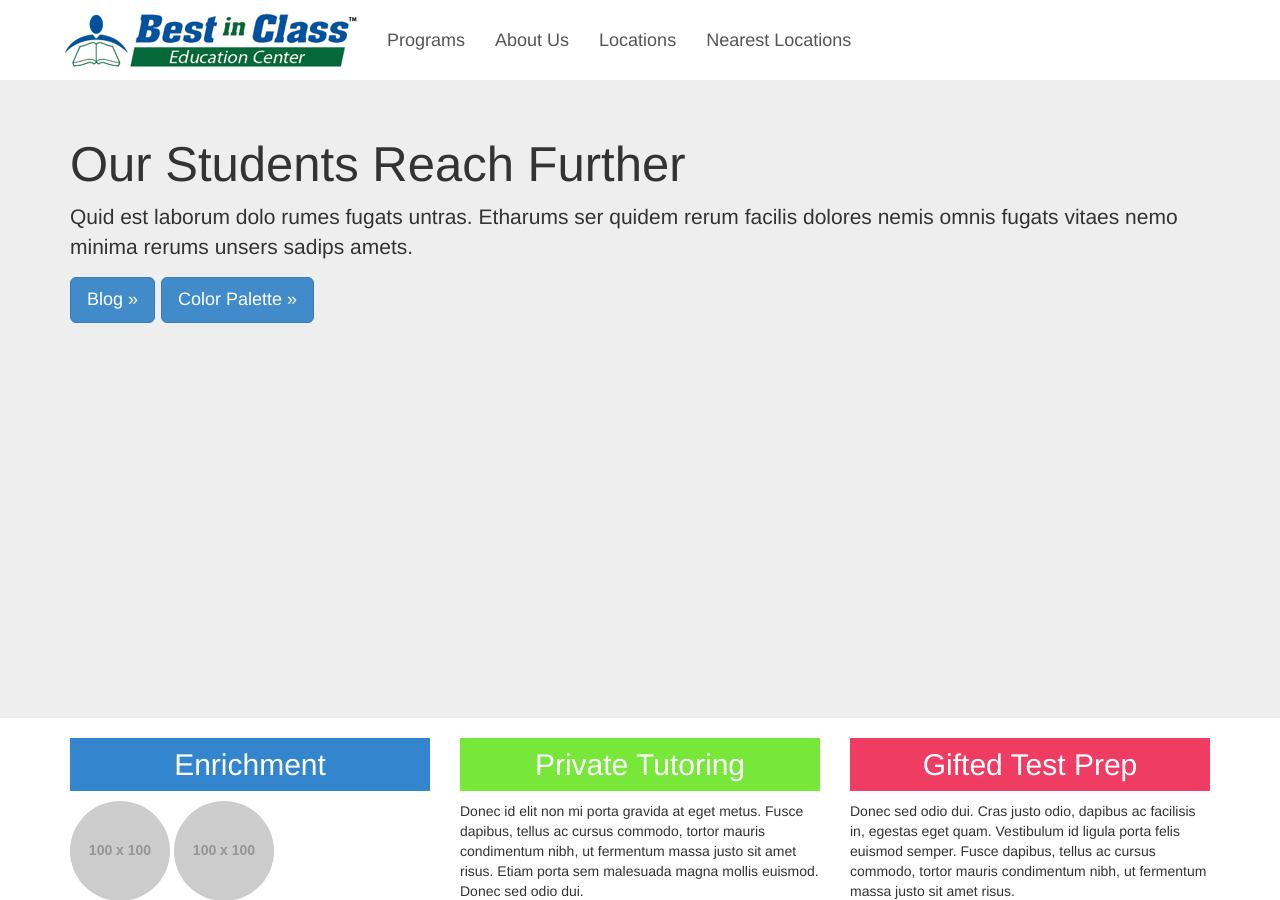
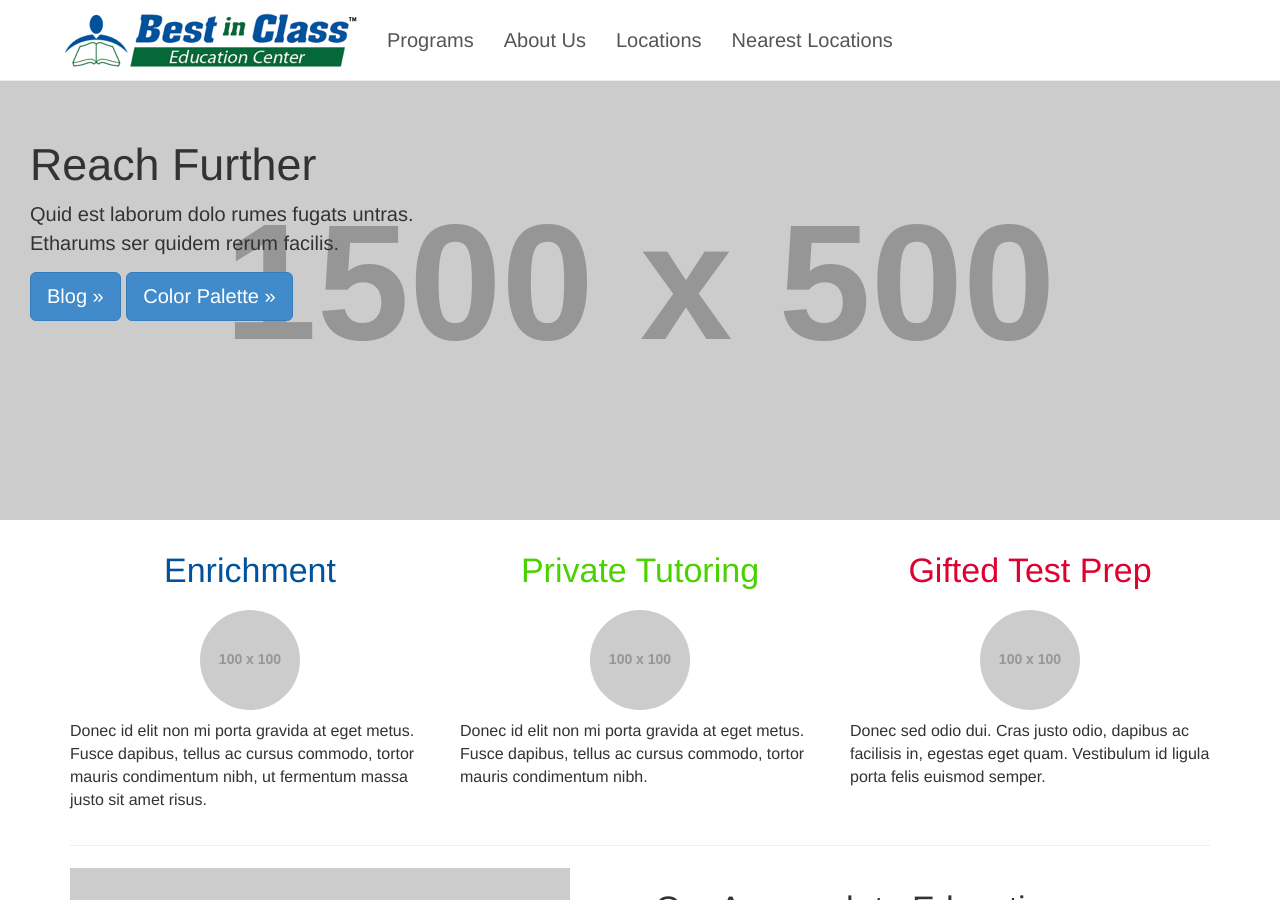
Before and after one commit to mikechriskelly/bestinclass, a Jekyll site: the page built from index.html, in a window 1280 px wide and 900 px high. Built offline with Jekyll 4.4.1, drawn with Linux system fonts in a browser that asks for light colours; nearby versions of some CDN libraries; some web fonts are replaced; Markdown is read by kramdown in place of the engine named in the settings; comment, search, counter and statistics services are not loaded; some of the changed text lies outside the part shown.

Commit message:
Updated footer and style

```diff
--- a/Gruntfile.js
+++ b/Gruntfile.js
@@ -27,7 +27,7 @@
           sourceMapName: 'js/sourcemap.map'
         },
         files: {
-          'js/main.min.js': ['_javascripts/bootstrap.min.js', '_javascripts/hovernav.js']
+          'js/main.min.js': ['_javascripts/bootstrap/dropdown.js', '_javascripts/hovernav.js']
         }
       }
     },
--- a/_layouts/default.html
+++ b/_layouts/default.html
@@ -60,6 +60,12 @@
 
       <!-- Footer -->
       <footer>
+        <div class="circle"><i class="fa fa-facebook fa-lg"></i></div>
+        <div class="circle"><i class="fa fa-google-plus fa-lg"></i></div>
+        <div class="circle"><i class="fa fa-twitter fa-lg"></i></div>
+        <div class="circle"><i class="fa fa-linkedin fa-lg"></i></div>
+        <div class="circle"><i class="fa fa-pinterest fa-lg"></i></div>
+        <p class="footer-legal">© 2014 Best in Class Education Center, BC Education Center, BrainChild. All rights reserved.<br>SAT, ACT, ITBS and CogAT are registered trademarks of the respective owners.</p>
       </footer>
 
       <!-- Compiled Javascript -->
--- a/index.html
+++ b/index.html
@@ -5,33 +5,57 @@
 
 <!-- Main jumbotron -->
 <div class="jumbotron">
-  <div class="container">
-    <h1>Our Students Reach Further</h1>
-    <p>Quid est laborum dolo rumes fugats untras. Etharums ser quidem rerum facilis dolores nemis omnis fugats vitaes nemo minima rerums unsers sadips amets.</p>
+  <div class="jumbotron-message">
+    <h1>Reach Further</h1>
+    <p>Quid est laborum dolo rumes fugats untras. Etharums ser quidem rerum facilis.</p>
     <p>
       <a class="btn btn-primary btn-lg" role="button" href="/blog.html">Blog &raquo;</a>
       <a class="btn btn-primary btn-lg" role="button" href="/colorpalette.html">Color Palette &raquo;</a>
     </p>
   </div>
 </div>
-
 <div class="container">
-  <!-- Example row of columns -->
   <div class="row">
     <div class="col-md-4 promobox promobox1">
       <h2>Enrichment</h2>
-      <img src="http://placehold.it/100x100" alt="English" class="img-circle">
-      <img src="http://placehold.it/100x100" alt="Math" class="img-circle">
-      <p>Donec id elit non mi porta gravida at eget metus. Fusce dapibus, tellus ac cursus commodo, tortor mauris condimentum nibh, ut fermentum massa justo sit amet risus. Etiam porta sem malesuada magna mollis euismod. Donec sed odio dui. </p>
+      <img src="http://placehold.it/100x100" alt="Math and English" class="img-circle">
+      <p>Donec id elit non mi porta gravida at eget metus. Fusce dapibus, tellus ac cursus commodo, tortor mauris condimentum nibh, ut fermentum massa justo sit amet risus.</p>
     </div>
     <div class="col-md-4 promobox promobox2">
       <h2>Private Tutoring</h2>
-      <p>Donec id elit non mi porta gravida at eget metus. Fusce dapibus, tellus ac cursus commodo, tortor mauris condimentum nibh, ut fermentum massa justo sit amet risus. Etiam porta sem malesuada magna mollis euismod. Donec sed odio dui. </p>
+      <img src="http://placehold.it/100x100" alt="Private Tutoring" class="img-circle">
+      <p>Donec id elit non mi porta gravida at eget metus. Fusce dapibus, tellus ac cursus commodo, tortor mauris condimentum nibh.</p>
    </div>
     <div class="col-md-4 promobox promobox3">
       <h2>Gifted Test Prep</h2>
-      <p>Donec sed odio dui. Cras justo odio, dapibus ac facilisis in, egestas eget quam. Vestibulum id ligula porta felis euismod semper. Fusce dapibus, tellus ac cursus commodo, tortor mauris condimentum nibh, ut fermentum massa justo sit amet risus.</p>
+      <img src="http://placehold.it/100x100" alt="Gifted Test Prep" class="img-circle">
+      <p>Donec sed odio dui. Cras justo odio, dapibus ac facilisis in, egestas eget quam. Vestibulum id ligula porta felis euismod semper.</p>
     </div>
   </div>
   <hr>
+  <div class="row">
+    <div class="col-md-6">
+      <img src="http://placehold.it/500x500" alt="" class="img-responsive">
+    </div>
+    <div class="col-md-6">
+      <h2>Our Approach to Education</h2>
+      <p>Lorem ipsum dolor sit amet, consectetuer adipiscing elit, sed diam nonummy nibh euismod tincidunt ut laoreet dolore magna aliquam erat volutpat.</p>
+      <p>Ut wisi enim ad minim veniam, quis nostrud exerci tation ullamcorper suscipit lobortis nisl ut aliquip ex ea commodo consequat. Typi non habent claritatem insitam; est usus legentis in iis qui facit eorum claritatem. Investigationes demonstraverunt lectores legere me lius quod ii legunt saepius.</p>
+    </div>
+  </div>
+  <hr>
+  <div class="row">
+    <div class="col-md-4">
+      <h2>Announcements</h2>
+      <ul>
+        <li>Lorem ipsum dolor sit amet.</li>
+        <li>Consectetuer adipiscing elit, sed diam nonummy nibh.</li>
+        <li>Euismod tincidunt ut laoreet dolore magna aliquam erat volutpat.</li>
+      </ul>
+    </div>
+    <div class="col-md-8">
+      <h2>Student Spotlight</h2>
+      <p>Lorem ipsum dolor sit amet, consectetuer adipiscing elit, sed diam nonummy nibh euismod tincidunt ut laoreet dolore magna aliquam erat volutpat. Est usus legentis in iis qui facit eorum claritatem. Investigationes demonstraverunt lectores legere me lius quod ii legunt saepius.</p>
+    </div>
+  </div>
 </div> <!-- /container -->
```
Also changed, not shown: _sass/_variables.scss (+5 -4 lines), _sass/styles.scss (+46 -15 lines), css/styles.css, js/main.min.js, 1 other file.
